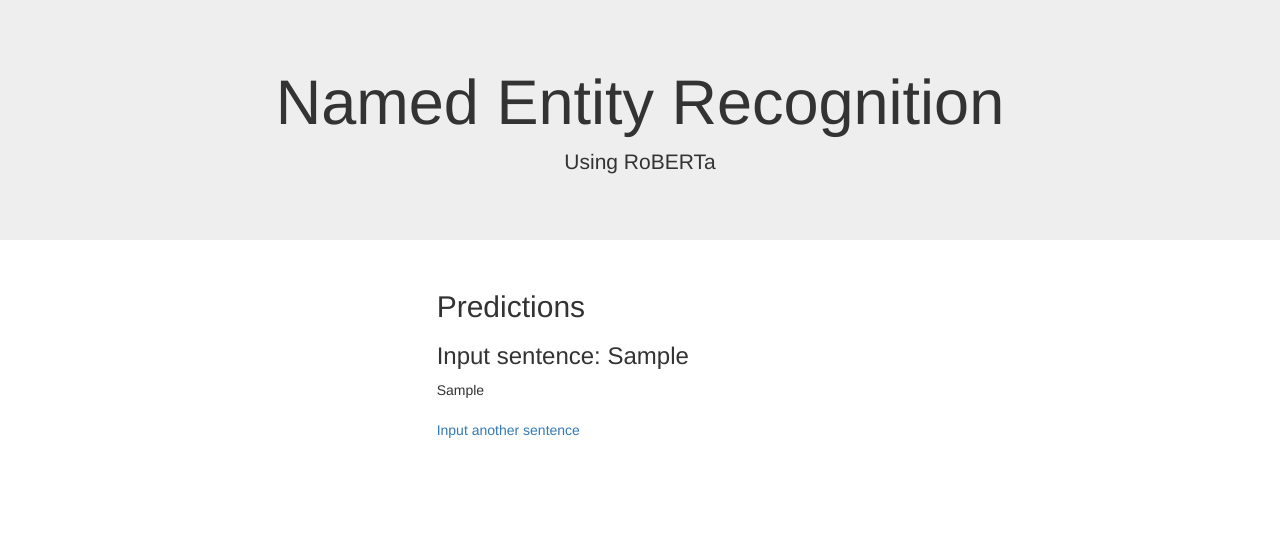
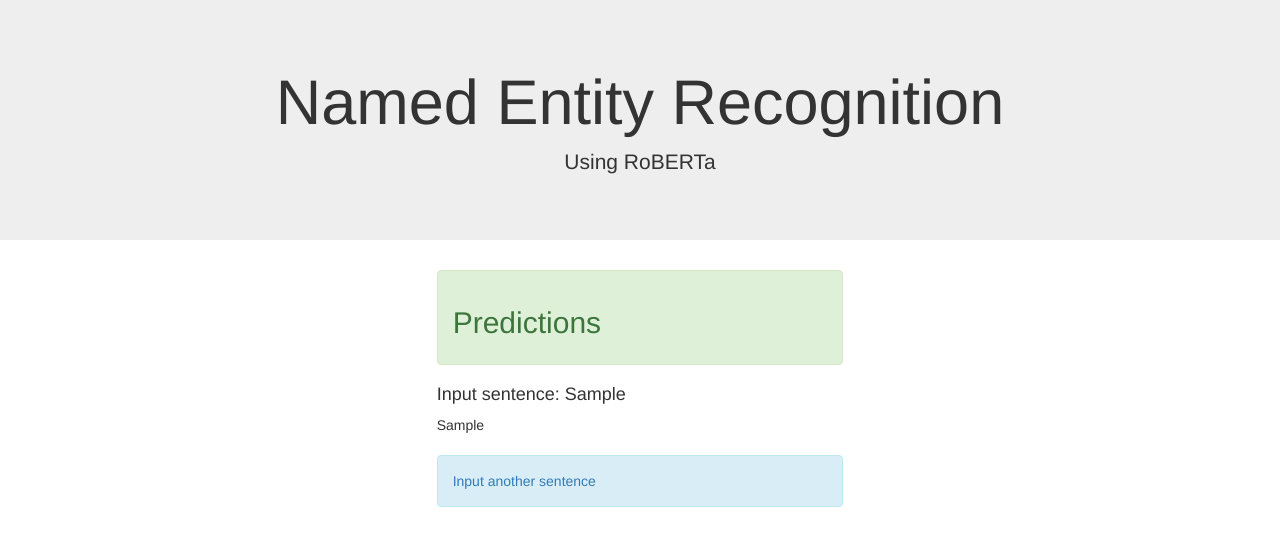
Before and after one commit to blawok/named-entity-recognition, a Flask app: template web_app/app/templates/predictions.html in a window 1280 px wide. Shown: the top 546 px of the page. Run offline with Flask 2, Linux system fonts and the light colour scheme; the template is opened without the code that fills it: most values are stand-ins (such as "Sample title", 1, 10 or a date in 2020); some libraries are stand-ins or nearby versions.

Commit message:
Add bootstrap elements

```diff
--- a/web_app/app/templates/predictions.html
+++ b/web_app/app/templates/predictions.html
@@ -15,16 +15,21 @@
         <div class="col-lg-4"></div>
         <div class="col-lg-4">
 
-        <h2> Predictions </h2>
+        <div class="alert alert-success" role="alert">
+            <h2>Predictions</h2>
+            </div>
 
-        <h3>Input sentence: {{sentence_for_ner}}</h3>
+
+        <h4>Input sentence: {{sentence_for_ner}}</h4>
 
         <div class='table-responsive'>
                 {{ df_preds | safe }}
             </div>
 
         <br>
+        <div class="alert alert-info" role="alert">
         <a href="/"><i class="fa fa-fw fa-bolt"></i>Input another sentence</a>
+    </div>
     </div>
 </div>
 </body>
```
